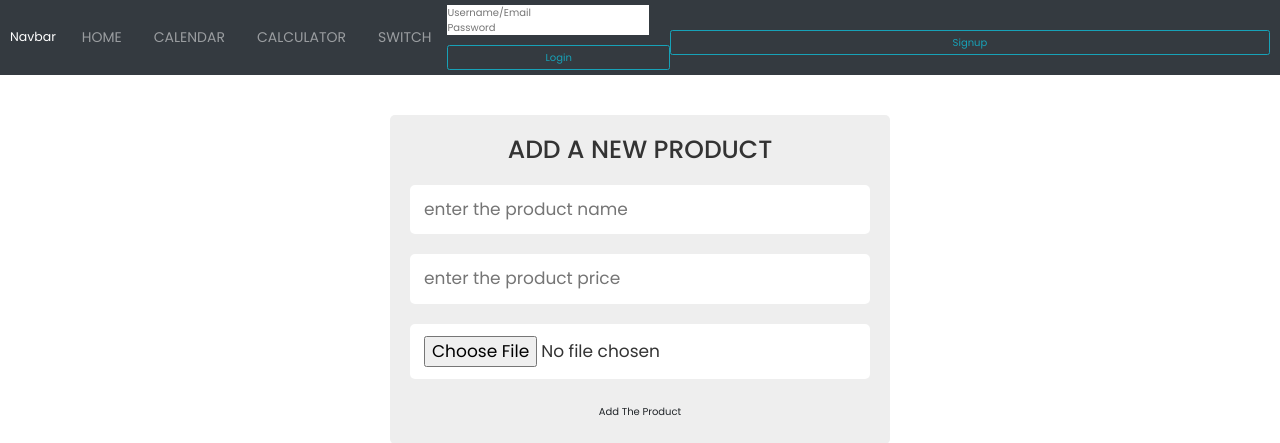
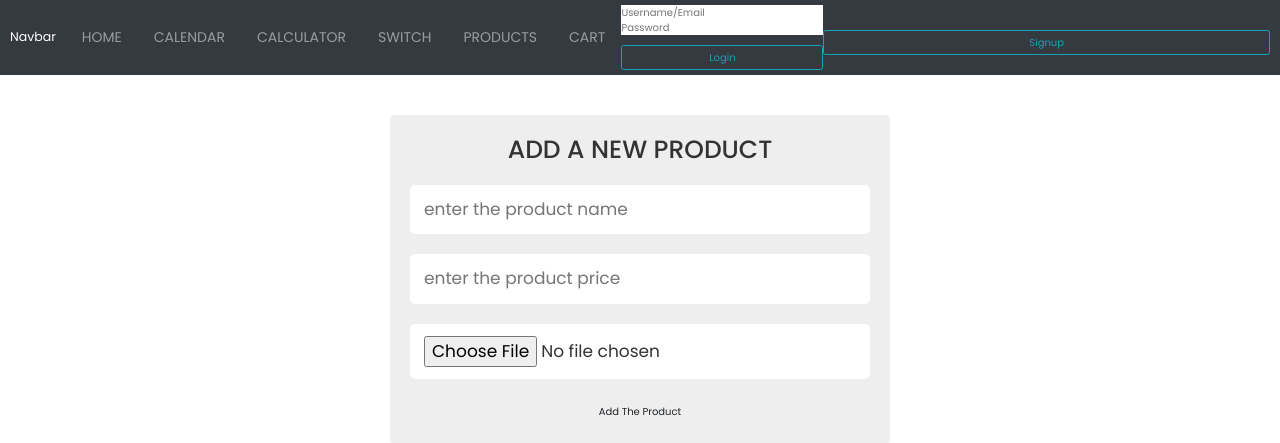
Before and after one commit to AnmarAbdi/mahs_aabdi, a PHP site: page /admin.php in a window 1280 px wide. Shown: the top 443 px of the page. Run offline with PHP 8.4, Linux system fonts and the light colour scheme; data that the repository does not hold is empty; some libraries are stand-ins or nearby versions.

Commit message:
shop work

```diff
--- a/admin.php
+++ b/admin.php
@@ -1,7 +1,4 @@
 <?php
-
-error_reporting(E_ALL);
-ini_set('display_errors', 1);
 
 @include 'includes/dbh.inc.php';
 
@@ -94,7 +91,7 @@ if(isset($message)){
    <h3>add a new product</h3>
    <input type="text" name="p_name" placeholder="enter the product name" class="box" required>
    <input type="number" name="p_price" min="0" placeholder="enter the product price" class="box" required>
-   <input type="file" name="p_image" accept="image/png, image/jpg, image/jpeg" class="box" required>
+   <input type="file" name="p_image" accept="image/png, image/jpg, image/jpeg" class="box">
    <input type="submit" value="add the product" name="add_product" class="btn">
 </form>
 
--- a/header.php
+++ b/header.php
@@ -52,6 +52,12 @@
         <li class="nav-item">
           <a class="nav-link" href="switch.php">Switch</a>
         </li>
+        <li class="nav-item">
+          <a class="nav-link" href="products.php">Products</a>
+        </li>
+        <li class="nav-item">
+          <a class="nav-link" href="cart.php">Cart</a>
+        </li>
       </ul>
       <?php
         if (isset($_SESSION['userId'])) {
```
Also changed, not shown: cart.php (+5 -5 lines), images/0.png (renamed from images/food-1.png), images/1.png (renamed from images/food-2.png), images/2.png (renamed from images/food-3.png), images/3.png (renamed from images/food-4.png), images/4.png (renamed from images/food-5.png), images/5.png (renamed from images/food-6.png), uploaded_img/0.png (renamed from uploaded_img/food-1.png), uploaded_img/1.png (renamed from uploaded_img/food-2.png), uploaded_img/2.png (renamed from uploaded_img/food-3.png), uploaded_img/3.png (renamed from uploaded_img/food-4.png), uploaded_img/4.png (renamed from uploaded_img/food-5.png), uploaded_img/5.png (renamed from uploaded_img/food-6.png), 1 other file.
